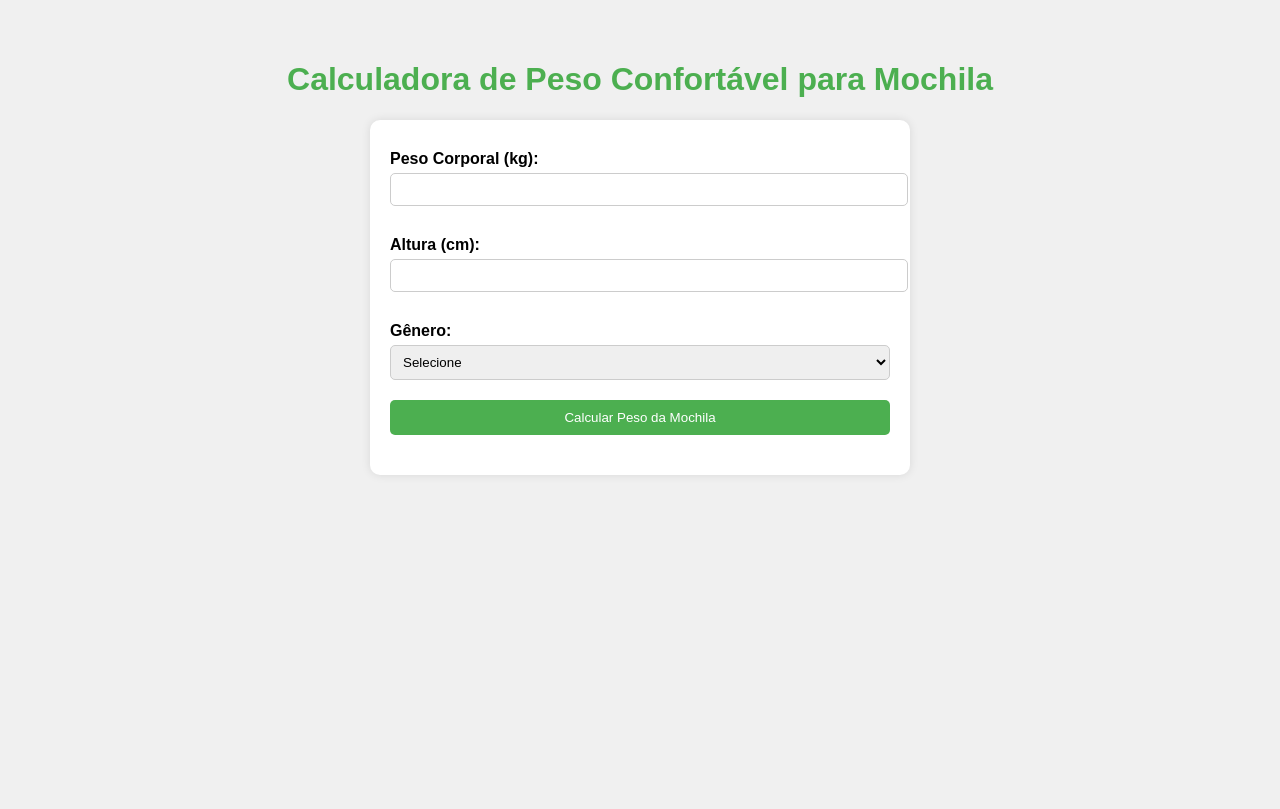
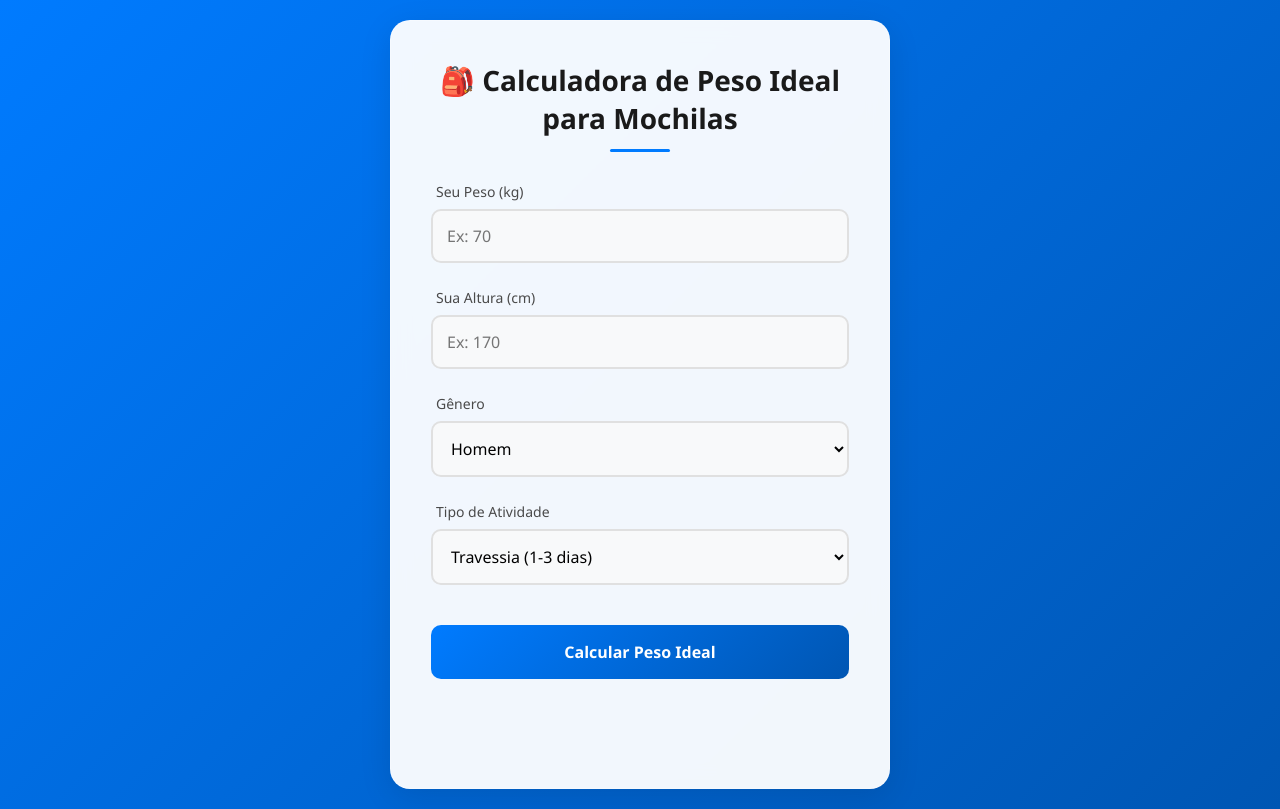
Before and after one commit to TrilhandoTrekking/peso, a plain HTML site: page index.html in a window 1280 px wide. Drawn offline with Linux system fonts and the light colour scheme.

Commit message:
Update index.html

```diff
--- a/index.html
+++ b/index.html
@@ -1,135 +1,229 @@
-
 <!DOCTYPE html>
 <html lang="pt-BR">
 <head>
   <meta charset="UTF-8">
+  <meta name="viewport" content="width=device-width, initial-scale=1.0">
+
+
+    <meta charset="UTF-8">
     <meta http-equiv="X-UA-Compatible" content="IE=edge">
     <meta name="viewport" content="width=device-width, initial-scale=1.0">
-     <title>Calculadora de Peso Confortável para Mochila</title>
+    <title>Calculadora de Peso Ideal para Mochilas</title>
     <link rel="icon" href="logo.ico" type="image/x-icon">
     <meta property="og:title" content="Peso de Cargueira">
     <meta property="og:description" content="Peso Conforto Aproximado">
     <meta property="og:image" content="https://trilhandotrekking.github.io/peso/logoTrilhando.png">
     <meta property="og:url" content="https://trilhandotrekking.github.io/peso/">
+
+
   <style>
+    * {
+      margin: 0;
+      padding: 0;
+      box-sizing: border-box;
+      font-family: 'Segoe UI', Tahoma, Geneva, Verdana, sans-serif;
+    }
+
     body {
-            font-family: Arial, sans-serif;
-            margin: 20px;
+      background: linear-gradient(135deg, #007bff, #0056b3);
+      min-height: 100vh;
+      display: flex;
+      justify-content: center;
+      align-items: center;
       padding: 20px;
-            background-color: #f0f0f0;
     }
+
+    .container {
+      background: rgba(255, 255, 255, 0.95);
+      backdrop-filter: blur(10px);
+      padding: 40px;
+      border-radius: 20px;
+      box-shadow: 0 8px 32px rgba(0, 0, 0, 0.1);
+      max-width: 500px;
+      width: 100%;
+      border: 1px solid rgba(255, 255, 255, 0.3);
+    }
+
     h1 {
+      color: #1a1a1a;
+      font-size: 28px;
+      margin-bottom: 30px;
       text-align: center;
-            color: #4CAF50;
+      position: relative;
+      padding-bottom: 15px;
     }
-        form {
-            max-width: 500px;
-            margin: auto;
-            background: #fff;
-            padding: 20px;
-            border-radius: 10px;
-            box-shadow: 0px 0px 10px rgba(0, 0, 0, 0.1);
+
+    h1::after {
+      content: '';
+      position: absolute;
+      bottom: 0;
+      left: 50%;
+      transform: translateX(-50%);
+      width: 60px;
+      height: 3px;
+      background: #007bff;
+      border-radius: 2px;
     }
+
+    .input-group {
+      margin-bottom: 25px;
+      position: relative;
+    }
+
     label {
-            font-weight: bold;
       display: block;
-            margin: 10px 0 5px;
+      margin-bottom: 8px;
+      color: #4a4a4a;
+      font-weight: 500;
+      font-size: 14px;
+      padding-left: 5px;
     }
+
     input, select {
       width: 100%;
-            padding: 8px;
-            margin-bottom: 20px;
-            border: 1px solid #ccc;
-            border-radius: 5px;
+      padding: 14px;
+      border: 2px solid #e0e0e0;
+      border-radius: 10px;
+      font-size: 16px;
+      transition: all 0.3s ease;
+      background: #f8f9fa;
     }
+
+    input:focus, select:focus {
+      outline: none;
+      border-color: #007bff;
+      background: #fff;
+      box-shadow: 0 4px 12px rgba(0, 123, 255, 0.1);
+    }
+
     button {
       width: 100%;
-            padding: 10px;
-            background-color: #4CAF50;
+      padding: 16px;
+      background: linear-gradient(135deg, #007bff, #0056b3);
       color: white;
       border: none;
-            border-radius: 5px;
+      border-radius: 10px;
+      font-size: 16px;
+      font-weight: 600;
       cursor: pointer;
+      transition: all 0.3s ease;
+      margin-top: 15px;
     }
+
     button:hover {
-            background-color: #45a049;
+      transform: translateY(-2px);
+      box-shadow: 0 8px 20px rgba(0, 123, 255, 0.3);
     }
-        .result {
+
+    .resultado {
+      margin-top: 25px;
+      padding: 20px;
+      background: #f8f9fa;
+      border-radius: 10px;
       text-align: center;
-            margin-top: 20px;
-            font-weight: bold;
+      font-size: 18px;
+      color: #1a1a1a;
+      font-weight: 500;
+      opacity: 0;
+      transform: translateY(10px);
+      transition: all 0.4s ease;
+      border: 2px dashed #007bff;
+    }
+
+    .resultado.mostrar {
+      opacity: 1;
+      transform: translateY(0);
+    }
+
+    .icone {
+      font-size: 24px;
+      margin-right: 10px;
+    }
+
+    @media (max-width: 480px) {
+      .container {
+        padding: 25px;
+      }
+
+      h1 {
+        font-size: 24px;
+      }
     }
   </style>
 </head>
 <body>
+  <div class="container">
+    <h1>🎒 Calculadora de Peso Ideal para Mochilas</h1>
 
-    <h1>Calculadora de Peso Confortável para Mochila</h1>
-    <form id="mochilaForm">
-        <label for="pesoCorporal">Peso Corporal (kg):</label>
-        <input type="number" id="pesoCorporal" name="pesoCorporal" step="0.1" required>
+    <div class="input-group">
+      <label for="peso">Seu Peso (kg)</label>
+      <input type="number" id="peso" placeholder="Ex: 70" min="0" step="0.1">
+    </div>
 
-        <label for="altura">Altura (cm):</label>
-        <input type="number" id="altura" name="altura" required>
+    <div class="input-group">
+      <label for="altura">Sua Altura (cm)</label>
+      <input type="number" id="altura" placeholder="Ex: 170" min="0" step="1">
+    </div>
 
-        <label for="genero">Gênero:</label>
-        <select id="genero" name="genero" required>
-            <option value="">Selecione</option>
+    <div class="input-group">
+      <label for="genero">Gênero</label>
+      <select id="genero">
         <option value="homem">Homem</option>
         <option value="mulher">Mulher</option>
       </select>
+    </div>
 
-        <button type="button" onclick="calcularPesoMochila()">Calcular Peso da Mochila</button>
+    <div class="input-group">
+      <label for="tipo">Tipo de Atividade</label>
+      <select id="tipo">
+        <option value="leve">Travessia (1-3 dias)</option>
+        <option value="moderada">Travessia (4-7 dias)</option>
+        <option value="intensa">Travessia (+7 dias)</option>
+      </select>
+    </div>
 
-        <div class="result" id="resultado"></div>
-    </form>
+    <button onclick="calcularPesoIdeal()">Calcular Peso Ideal</button>
+
+    <div id="resultado" class="resultado"></div>
+  </div>
 
   <script>
-        function calcularPesoMochila() {
-            var pesoCorporal = parseFloat(document.getElementById('pesoCorporal').value);
-            var altura = parseFloat(document.getElementById('altura').value);
-            var genero = document.getElementById('genero').value;
+    function calcularPesoIdeal() {
+      const peso = parseFloat(document.getElementById('peso').value);
+      const altura = parseFloat(document.getElementById('altura').value);
+      const genero = document.getElementById('genero').value;
+      const tipo = document.getElementById('tipo').value;
+      const resultado = document.getElementById('resultado');
 
-            // Cálculo do IMC
-            var imc = pesoCorporal / Math.pow(altura / 100, 2);
-
-            // Percentuais base para homens e mulheres
-            var percentualBase = (genero === "homem") ? 0.20 : 0.18;
-
-            // Ajuste dinâmico do percentual com base no peso corporal
-            var pesoCorporalReferencia = 80;
-            var percentualReducaoMaxima = 0.05;
-
-            if (pesoCorporal > pesoCorporalReferencia) {
-                // Calcula a redução do percentual base
-                var reducaoPercentual = Math.min((pesoCorporal - pesoCorporalReferencia) / pesoCorporalReferencia * percentualReducaoMaxima, percentualReducaoMaxima);
-                percentualBase -= reducaoPercentual;
-                percentualBase = Math.max(percentualBase, 0.10);
+      if (isNaN(peso) || isNaN(altura) || peso <= 0 || altura <= 0) {
+        resultado.textContent = "⚠️ Por favor, insira valores válidos!";
+        resultado.classList.add('mostrar');
+        return;
       }
 
-            // Cálculo do peso ideal da mochila
-            var pesoMochila = pesoCorporal * percentualBase;
+      // Cálculos base
+      let base = genero === 'homem' ? peso * 0.20 : peso * 0.15;
 
-            // Classificação do IMC
-            var classificacaoIMC;
-            if (imc < 18.5) {
-                classificacaoIMC = "Magreza";
-            } else if (imc < 25) {
-                classificacaoIMC = "Normal";
-            } else if (imc < 30) {
-                classificacaoIMC = "Sobrepeso";
-            } else if (imc < 40) {
-                classificacaoIMC = "Obesidade";
-            } else {
-                classificacaoIMC = "Obesidade Grave";
-            }
+      // Ajuste por altura
+      const ajusteAltura = Math.max(0, (altura - 160) / 5 * 0.01);
+      base += base * ajusteAltura;
 
-            // Exibe o resultado com a classificação do IMC
-            var resultadoTexto = "O peso confortável da mochila para você é de aproximadamente " +
-                                 pesoMochila.toFixed(2) + " kg.";
+      // Fator de atividade
+      const fatores = { leve: 1.0, moderada: 0.9, intensa: 0.8 };
+      const pesoIdeal = base * fatores[tipo];
 
-            document.getElementById('resultado').innerText = resultadoTexto;
+      resultado.innerHTML = `
+        <div style="margin-bottom: 10px;">🎒 Peso Ideal Recomendado:</div>
+        <div style="font-size: 24px; color: #007bff; font-weight: bold;">
+          ${pesoIdeal.toFixed(1)} kg
+        </div>
+        <div style="margin-top: 15px; font-size: 14px; color: #666;">
+          * Baseado em seu perfil e tipo de atividade
+        </div>
+      `;
+
+      resultado.classList.add('mostrar');
     }
   </script>
-
 </body>
 </html>
```
Lines whose indentation alone changed are shown as unchanged.
